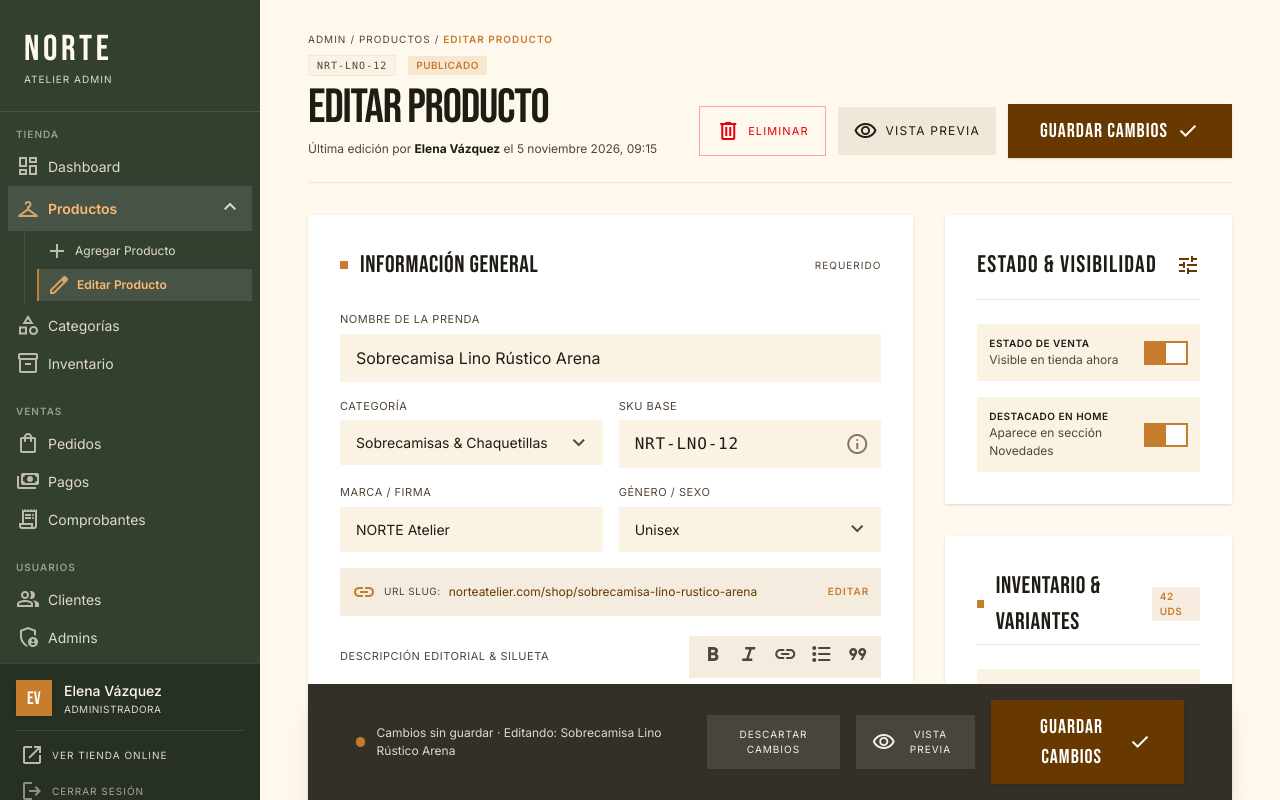
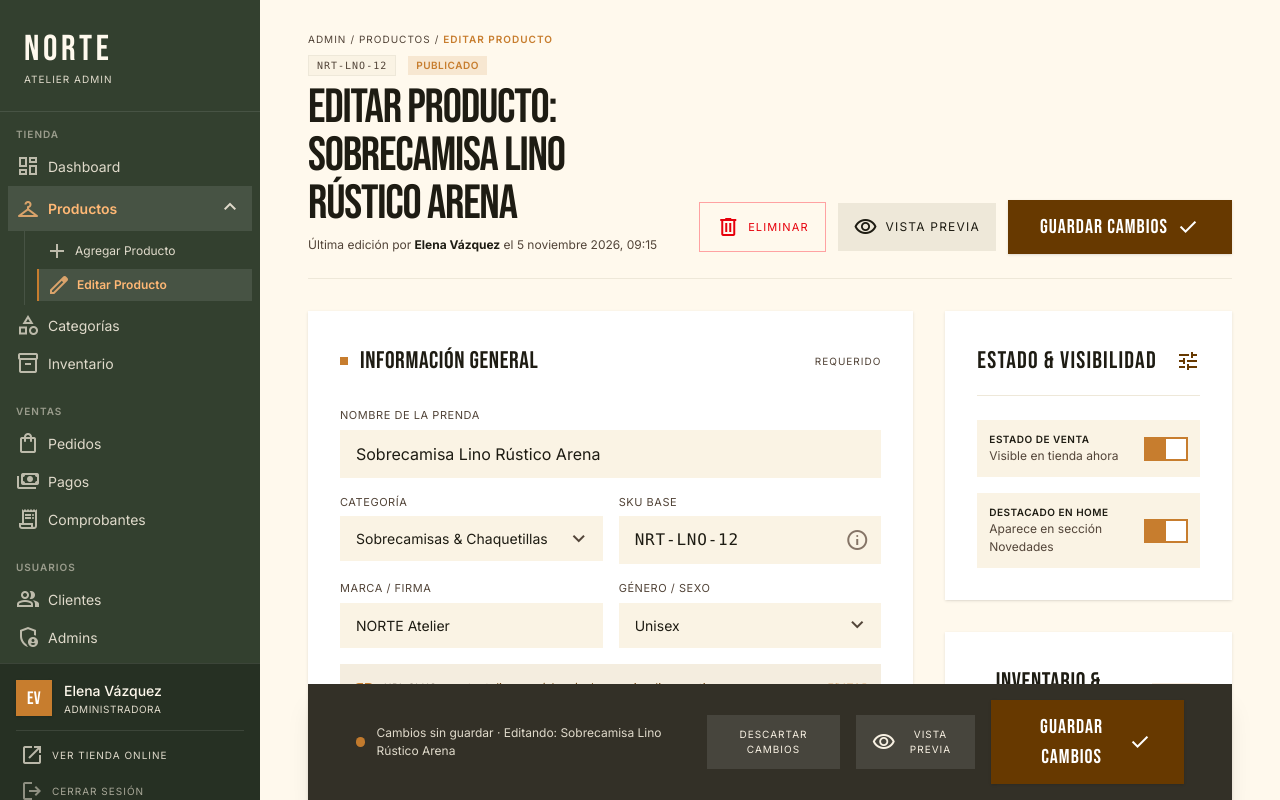
Before and after one commit to Angelussz/proyecto-norte, a Next.js app: page /admin/productos/editar in a window 1280 px wide. Shown: the top 800 px of the page. Built offline with nearby package versions, Linux system fonts and the light colour scheme.

Commit message:
fix(admin): incluir nombre de producto en el titulo principal de editar producto

```diff
--- a/features/admin/components/admin-edit-product-form.tsx
+++ b/features/admin/components/admin-edit-product-form.tsx
@@ -132,7 +132,7 @@ export function AdminEditProductForm() {
               </span>
             </div>
             <h1 className="font-headline text-[48px] leading-none text-[#1e1c13] uppercase tracking-tight mt-1">
-              EDITAR PRODUCTO
+              EDITAR PRODUCTO: {p.name}
             </h1>
             <p className="font-inter text-[12px] text-[#524438] mt-1">
               Última edición por <strong className="text-[#1e1c13]">{p.lastEditedBy}</strong> el{" "}
```
